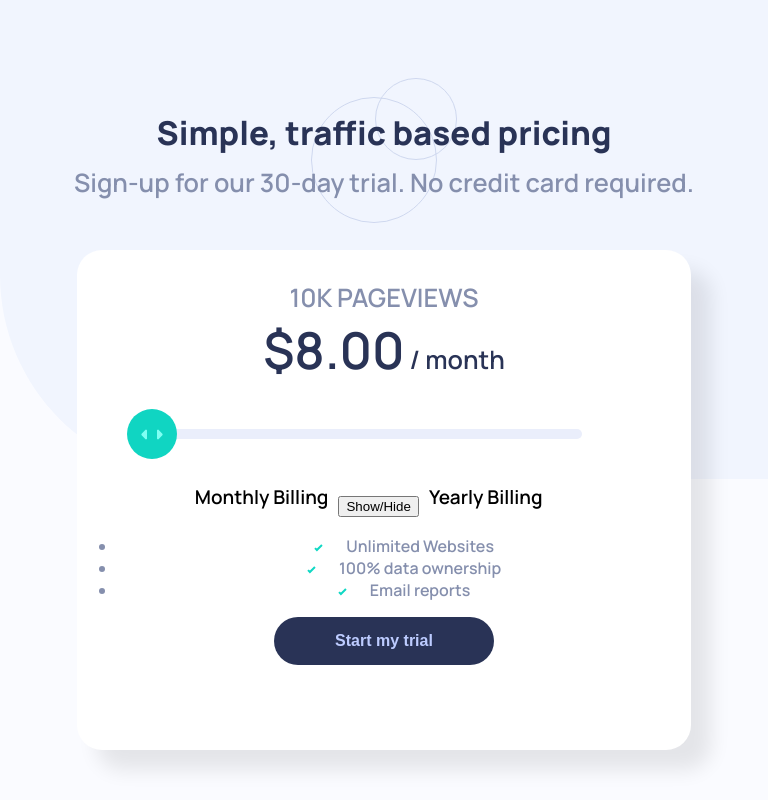
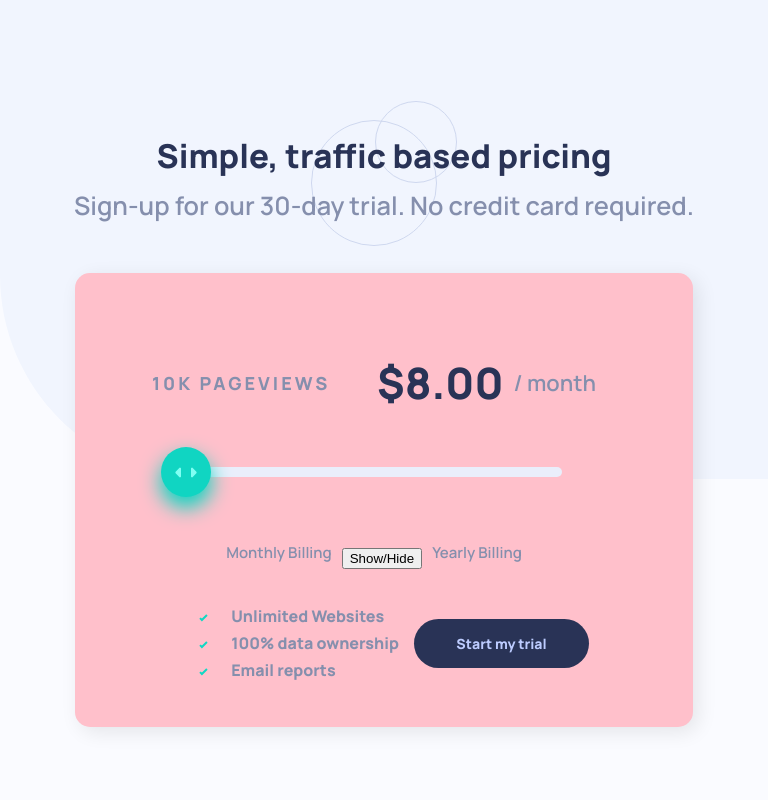
Before and after one commit to LucaGerlich/slider_react, a React (Create React App) app: page / in a window 768 px wide. Built offline with nearby package versions, Linux system fonts and the light colour scheme.

Commit message:
Update on design

```diff
--- a/src/components/Card.scss
+++ b/src/components/Card.scss
@@ -21,7 +21,7 @@ $Dark-Desaturated-Blue-TextAndCTABackground: hsl(227, 35%, 25%);
     font-family: Manrope;
     font-weight: 600;
     padding: 50px 50px 30px 30px;
-    width: 750px;
+    width: 600px;
     height: 400px;
     border-radius: 15px;
     box-shadow: 0 0 0 0 rgba(0, 0, 0, 0.2), 5px 5px 20px 0 rgba(0, 0, 0, 0.09);
@@ -45,8 +45,8 @@ $Dark-Desaturated-Blue-TextAndCTABackground: hsl(227, 35%, 25%);
       .price {
         display: flex;
         align-items: center;
+        order: 1;
 
-        order: 1;
         .number {
           color: $Dark-Desaturated-Blue-TextAndCTABackground;
           font-weight: 800;
@@ -499,33 +499,58 @@ $Dark-Desaturated-Blue-TextAndCTABackground: hsl(227, 35%, 25%);
 @media (max-width: 850px) and (min-width: 451px) {
   .card {
     font-family: Manrope;
-    width: 80%;
-    height: 500px;
-    border-radius: 25px;
-    box-shadow: 0 0 0 0 rgba(0, 0, 0, 0.2), 20px 20px 20px 0 rgba(0, 0, 0, 0.09);
-    background-color: white;
+    font-weight: 600;
+    padding: 50px 50px 30px 30px;
+    width: 70%;
+    height: 70%;
+    border-radius: 15px;
+    box-shadow: 0 0 0 0 rgba(0, 0, 0, 0.2), 5px 5px 20px 0 rgba(0, 0, 0, 0.09);
+    background-color: pink;
     color: black;
+    display: flex;
+    flex-direction: column;
+    justify-content: center;
+    align-items: center;
 
     .uppertext {
+      margin: 10px;
       color: $Grayish-Blue-Text;
       display: flex;
-      flex-direction: column;
+      flex-direction: row;
       justify-content: space-evenly;
       margin-top: 30px;
       width: 100%;
+      align-items: center;
 
-      .number {
-        color: $Dark-Desaturated-Blue-TextAndCTABackground;
-        font-weight: 300;
-        font-size: 200%;
+      .price {
+        display: flex;
+        align-items: center;
+        order: 1;
+
+        .number {
+          color: $Dark-Desaturated-Blue-TextAndCTABackground;
+          font-weight: 800;
+          font-size: 170%;
+        }
+
+        .month {
+          margin-left: 10px;
+          font-size: 22px;
+          color: $Grayish-Blue-Text;
+        }
       }
 
-      .month {
-        color: $Dark-Desaturated-Blue-TextAndCTABackground;
+      .pageviews {
+        font-weight: 800;
+        letter-spacing: 3px;
+        font-style: unset;
+        order: 1;
+        font-size: 18px;
       }
     }
 
     .slider {
+      order: 2;
       width: auto;
       position: relative;
       height: 50px;
@@ -564,6 +589,7 @@ $Dark-Desaturated-Blue-TextAndCTABackground: hsl(227, 35%, 25%);
         position: absolute;
         top: 0;
         left: -25px;
+        box-shadow: 0px 10px 20px 1px $Strong-Cyan-SliderBackround;
 
         &:active {
           cursor: grabbing;
@@ -572,10 +598,15 @@ $Dark-Desaturated-Blue-TextAndCTABackground: hsl(227, 35%, 25%);
     }
 
     .switch {
+      margin: 20px;
+      order: 3;
       display: flex;
       flex-direction: row;
       justify-content: center;
-      width: 95%;
+      font-weight: 600;
+      font-size: 20px;
+      width: 100%;
+      color: $Grayish-Blue-Text;
 
       .month-billing {
         font-size: 75%;
@@ -602,22 +633,29 @@ $Dark-Desaturated-Blue-TextAndCTABackground: hsl(227, 35%, 25%);
     }
 
     .features {
+      order: 4;
       display: flex;
-      flex-direction: column;
+      flex-direction: row;
       justify-content: center;
+      justify-content: space-between;
+      align-items: center;
       font-size: medium;
+      font-weight: 800;
+      width: 80%;
 
       button {
-        font-weight: 600;
+        font-family: Manrope;
+        font-weight: 800;
         background-color: $Dark-Desaturated-Blue-TextAndCTABackground;
         padding: 15px 10%;
         border: none;
+        width: 175px;
         border-radius: 300px;
         color: $Pale-Blue-CTAText;
         text-align: center;
         text-decoration: none;
         display: inline-block;
-        font-size: 16px;
+        font-size: 14px;
 
         &:hover {
           cursor: pointer;
@@ -630,9 +668,17 @@ $Dark-Desaturated-Blue-TextAndCTABackground: hsl(227, 35%, 25%);
       .list {
         color: $Grayish-Blue-Text;
         list-style: none;
+        text-align: left;
 
-        svg {
-          margin-right: 20px;
+        li {
+          list-style: none;
+          margin-top: 5px;
+          margin-bottom: 5px;
+
+          svg {
+            margin-right: 20px;
+            size: 1px;
+          }
         }
       }
     }
```
Also changed, not shown: 1 other file (tests, documents, lock files or other folders).
